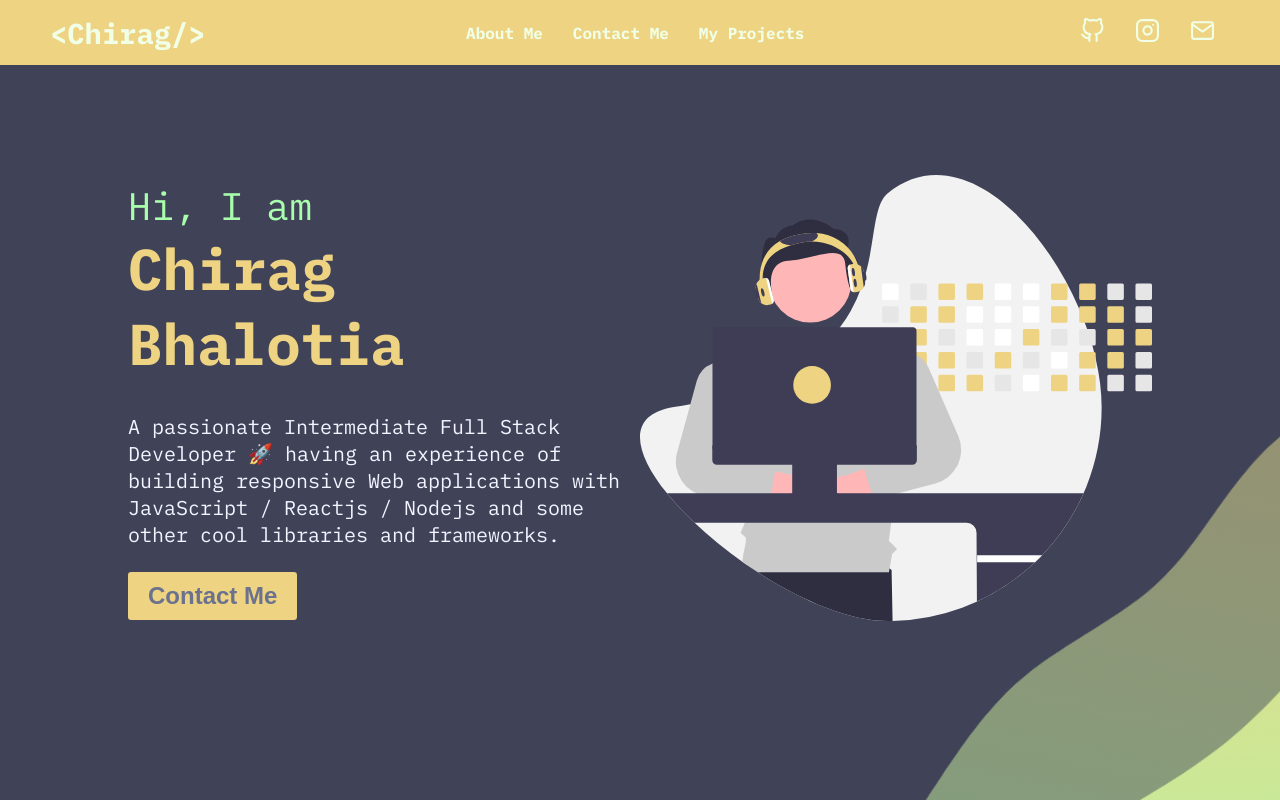
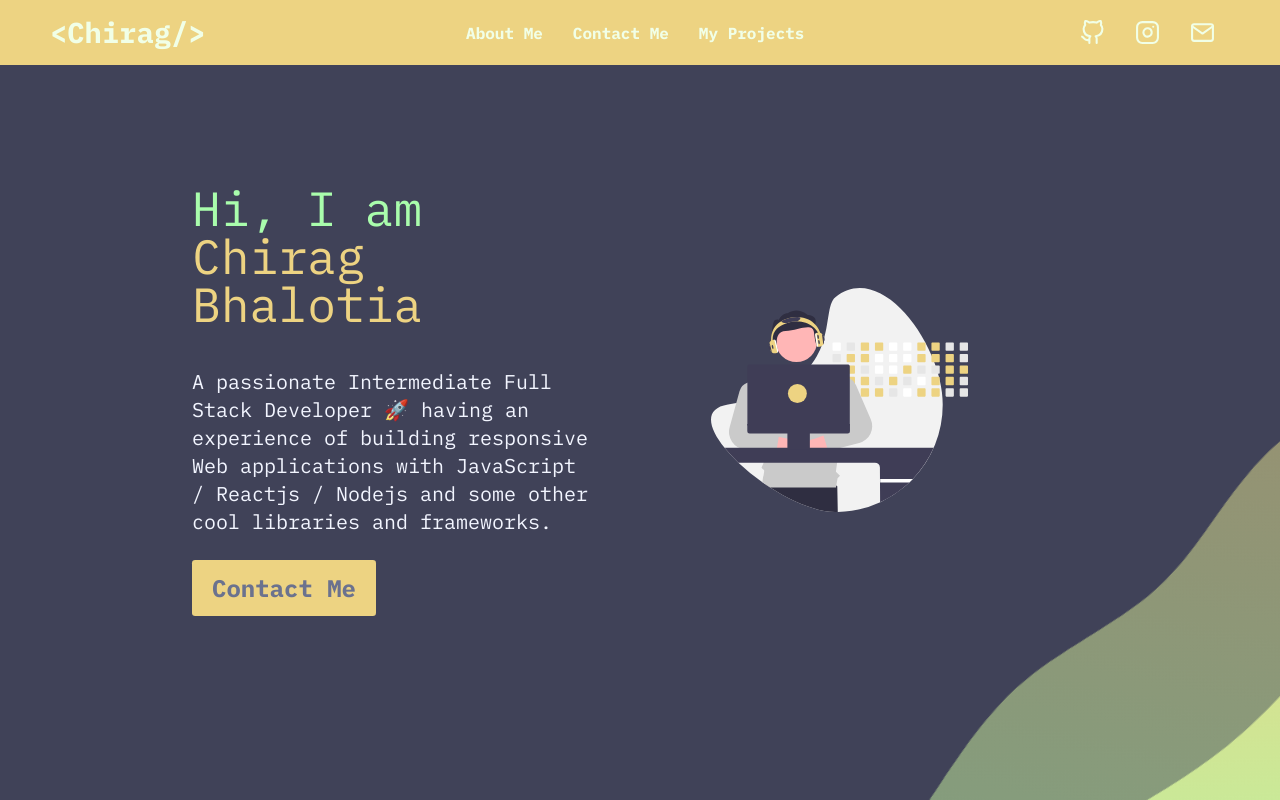
Before and after one commit to chirag3003/portfolio-v2, a Next.js app: page / in a window 1280 px wide. Shown: the top 800 px of the page. Built offline with nearby package versions, Linux system fonts and the light colour scheme.

Commit message:
updated hero section

```diff
--- a/components/Header/index.tsx
+++ b/components/Header/index.tsx
@@ -1,21 +1,53 @@
+// noinspection TypeScriptValidateJSTypes
+
 import React, {useEffect, useRef} from 'react';
 import HeaderStyle from "./Header.style";
 import Link from "next/link";
 import {GitHub, Instagram, Mail, Menu} from "react-feather";
+import {ScrollTrigger} from "gsap/dist/ScrollTrigger";
 import gsap from "utils/gsap"
 
 function Header() {
     const navRef = useRef(null)
     useEffect(() => {
+        ScrollTrigger.matchMedia({
+            "(min-width: 1024px)": function() {
                 gsap.to(navRef.current, {
-            y: 30, duration: 2, width: "75%", borderRadius: 40,
+                    y: 30,  width: "75%", borderRadius: 40,
                     scrollTrigger: {
                         trigger: document.body,
                         start: 30,
                         end: 30,
                         scrub: 1,
+
                     }
                 })
+            },
+            "(max-width: 1023px)": function() {
+                gsap.to(navRef.current, {
+                    y: 5,  width: "98%", borderRadius: 5,
+                    scrollTrigger: {
+                        trigger: document.body,
+                        start: 30,
+                        end: 30,
+                        scrub: 1,
+
+                    }
+                })
+            }
+        })
+
+
+        // gsap.to(navRef.current, {
+        //     y: 30, duration: 2, width: "75%", borderRadius: 40,
+        //     scrollTrigger: {
+        //         trigger: document.body,
+        //         start: 30,
+        //         end: 30,
+        //         scrub: 1,
+        //
+        //     }
+        // })
     },[])
     return (
         <HeaderStyle ref={navRef}>
@@ -32,7 +64,7 @@ function Header() {
                         <p>My Projects</p>
                     </Link>
                 </div>
-                <div className="social">
+                <div className="social flex ">
                     <a href="#">
                         <GitHub height={25} width={25}/>
                     </a>
--- a/components/HeroSection/HeroSection.style.tsx
+++ b/components/HeroSection/HeroSection.style.tsx
@@ -4,12 +4,9 @@ export default styled.section`
   width: 100vw;
   height: 100vh;
   display: flex;
-  padding: 10% ;
   align-items: center;
   .text {
-    width:50%;
-    .intro{
-      font-size: 2.4rem;
+    .intro{;
       p{
         color: var(--color-mint-green);
       };
@@ -19,8 +16,6 @@ export default styled.section`
     }
     .desc{
       p{
-        margin-top: 2rem;
-        font-size: 1.25rem;
         max-width: 35rem;
       }
     }
@@ -38,8 +33,7 @@ export default styled.section`
       }
     }
   }
-  .image{
-    width: 50%;
+  .image{d
     img{
       width: 100%;
     }
--- a/components/HeroSection/index.tsx
+++ b/components/HeroSection/index.tsx
@@ -3,7 +3,7 @@ import HeroSectionStyle from "./HeroSection.style";
 import gsap from "utils/gsap"
 import {ScrollTrigger} from "gsap/dist/ScrollTrigger";
 
-function setScrollanim(){
+function setScrollAnimation(){
     const timeline = gsap.timeline()
     new ScrollTrigger({
         animation:timeline,
@@ -22,18 +22,18 @@ function setScrollanim(){
 function HeroSection() {
 
     useEffect(() => {
-        setScrollanim()
+        setScrollAnimation()
     },[])
     return (
-        <HeroSectionStyle id={"hero_section"}>
-            <div className="text">
-                <div className="intro">
+        <HeroSectionStyle id={"hero_section"} className={"flex-col lg:flex-row p-10 lg:p-48 pt-36 lg:pt-48"}>
+            <div className="text w-full lg:w-1/2">
+                <div className="intro text-3xl md:text-4xl lg:text-5xl">
                     <p>
                         Hi, I am
                     </p>
                     <h1>Chirag Bhalotia</h1>
                 </div>
-                <div className="desc">
+                <div className="desc mt-5 text-sm md:text-lg lg:mt-10 lg:text-xl">
                     <p>A passionate Intermediate Full Stack Developer 🚀 having an experience of building responsive Web
                         applications with JavaScript / Reactjs / Nodejs and some other cool libraries and
                         frameworks.</p>
@@ -44,7 +44,7 @@ function HeroSection() {
                     </button>
                 </div>
             </div>
-            <div className="image">
+            <div className="image w-full lg:w-1/2 m-10 sm:p-20">
                 <img src="/assets/hero_img.svg" alt=""/>
             </div>
         </HeroSectionStyle>
--- a/components/TechSection/index.tsx
+++ b/components/TechSection/index.tsx
@@ -3,7 +3,7 @@ import gsap from "utils/gsap"
 import TechSectionStyle from "./TechSection.style";
 import {ScrollTrigger} from "gsap/dist/ScrollTrigger";
 
-function TechSection() {
+function  TechSection() {
     useEffect(() => {
         const timeline = gsap.timeline()
         new ScrollTrigger({
--- a/package.json
+++ b/package.json
@@ -23,6 +23,9 @@
     "typescript": "4.9.3"
   },
   "devDependencies": {
-    "@types/styled-components": "^5.1.26"
+    "@types/styled-components": "^5.1.26",
+    "autoprefixer": "^10.4.13",
+    "postcss": "^8.4.21",
+    "tailwindcss": "^3.2.7"
   }
 }
--- a/pages/_app.tsx
+++ b/pages/_app.tsx
@@ -1,6 +1,13 @@
 import '../styles/globals.css'
-import type { AppProps } from 'next/app'
+import type {AppProps} from 'next/app'
+import Head from 'next/head'
 
-export default function App({ Component, pageProps }: AppProps) {
-  return <Component {...pageProps} />
+export default function App({Component, pageProps}: AppProps) {
+    return <>
+        <Head>
+            <meta httpEquiv="ScreenOrientation" content="autoRotate:disabled"/>
+        </Head>
+
+        <Component {...pageProps} />
+    </>
 }
--- /dev/null
+++ b/postcss.config.js
@@ -0,0 +1,6 @@
+module.exports = {
+  plugins: {
+    tailwindcss: {},
+    autoprefixer: {},
+  },
+}
--- a/styles/globals.css
+++ b/styles/globals.css
@@ -1,4 +1,9 @@
 @import url('https://fonts.googleapis.com/css2?family=IBM+Plex+Mono:ital,wght@0,100;0,200;0,300;0,400;0,500;0,600;0,700;1,100;1,200;1,300;1,400;1,500;1,600;1,700&display=swap');
+
+@tailwind base;
+@tailwind components;
+@tailwind utilities;
+
 
 :root{
   --font-mono:'IBM Plex Mono', monospace;
--- /dev/null
+++ b/tailwind.config.js
@@ -0,0 +1,12 @@
+/** @type {import('tailwindcss').Config} */
+module.exports = {
+  content: [
+    "./app/**/*.{js,ts,jsx,tsx}",
+    "./pages/**/*.{js,ts,jsx,tsx}",
+    "./components/**/*.{js,ts,jsx,tsx}",
+  ],
+  theme: {
+    extend: {},
+  },
+  plugins: [],
+}
```
Also changed, not shown: 2 other files (tests, documents, lock files or other folders). Lines whose indentation alone changed are shown as unchanged.
